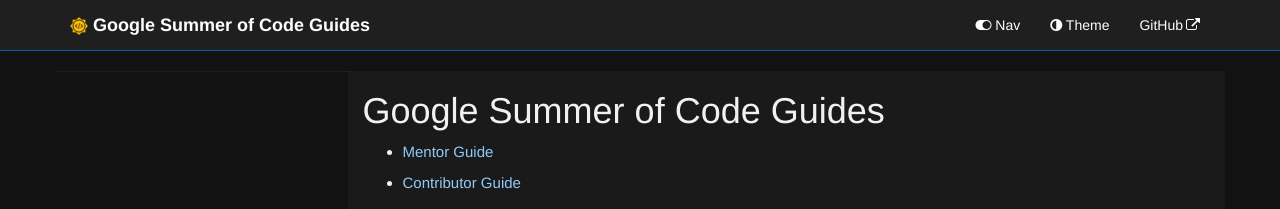
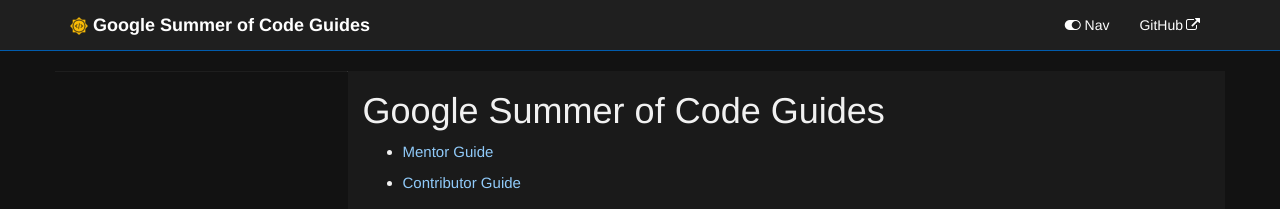
Before and after one commit to google/gsocguides, a Jekyll site: the page built from pages/index.md, in a window 1280 px wide. Shown: the top 209 px of the page. Built offline with Jekyll 4.4.1, drawn with Linux system fonts in a browser that asks for light colours.

Commit message:
Update topnav.html

```diff
--- a/_includes/topnav.html
+++ b/_includes/topnav.html
@@ -10,7 +10,7 @@
       </button>
       <a class="navbar-brand" href="{{site.baseurl}}/">
         <img src="{{site.baseurl}}/images/sun-small.png" alt="Google Summer of Code Logo">
-        <span class="projectTitle">{{site.topnav_title}}</span>
+        <span class="projectTitle"> {{site.topnav_title}}</span>
       </a>
     </div>
 
@@ -19,13 +19,7 @@
         <!-- toggle sidebar button -->
         <li><a id="tg-sb-link" href="#"><i id="tg-sb-icon" class="fa fa-toggle-on"></i> Nav</a></li>
 
-        <!-- Theme Toggle Button -->
-        <li>
-          <a href="#" id="theme-toggle">
-            <i class="fa fa-adjust"></i> Theme
-          </a>
-        </li>
-
+        <!-- entries without drop-downs appear here -->
         {% assign topnav = site.data[page.topnav] %}
         {% assign topnav_dropdowns = site.data[page.topnav].topnav_dropdowns %}
 
@@ -41,6 +35,8 @@
           {% endfor %}
         {% endfor %}
 
+        <!-- entries with drop-downs appear here -->
+        <!-- conditional logic to control which topnav appears for the audience defined in the configuration file.-->
         {% for entry in topnav_dropdowns %}
           {% for folder in entry.folders %}
             <li class="dropdown">
```
Also changed, not shown: other parts of _includes/topnav.html (+23 -0 lines).
